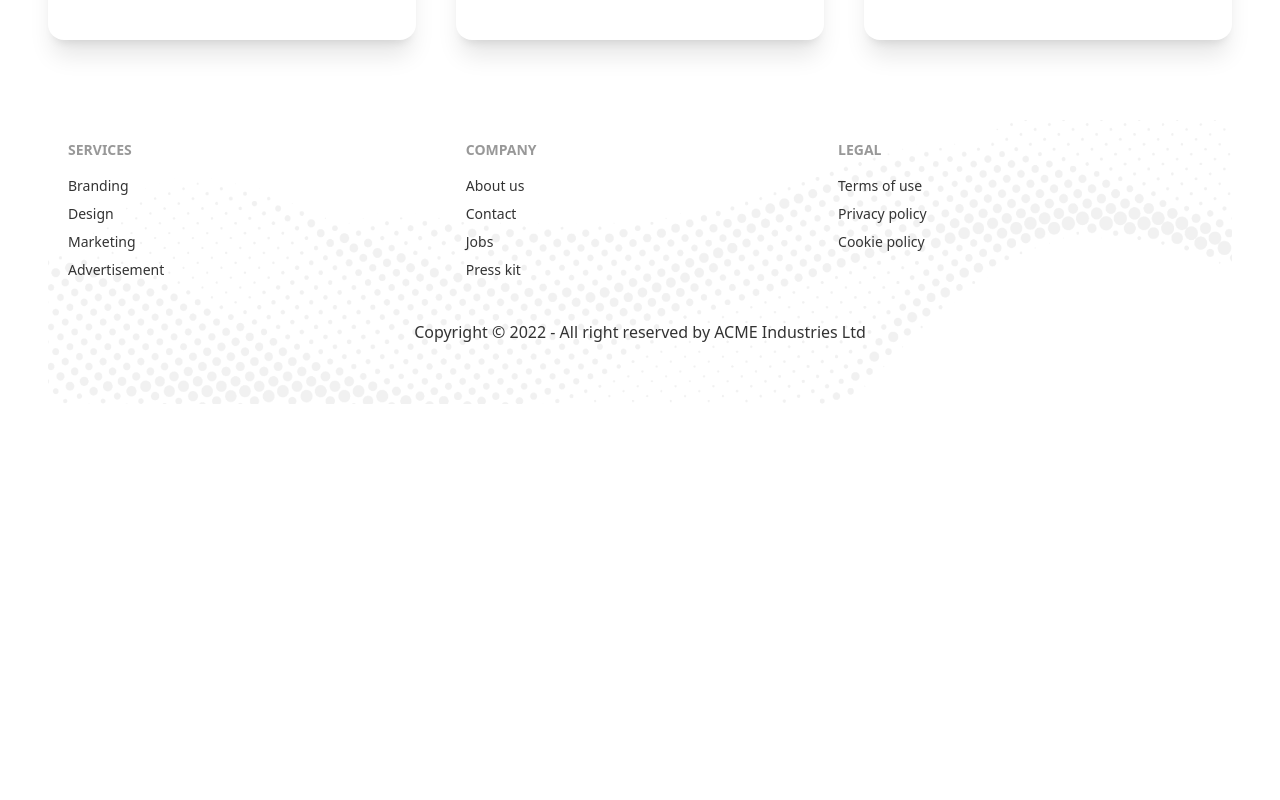
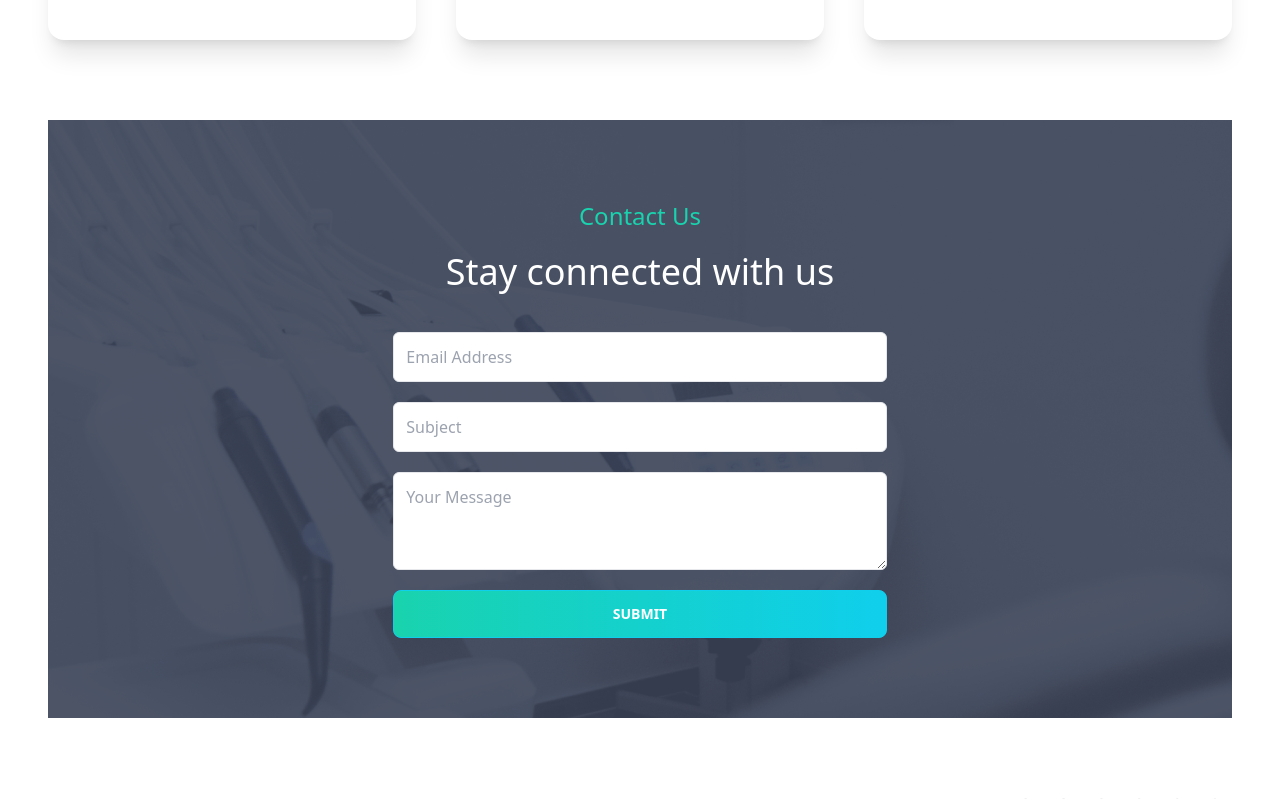
Before and after one commit to bishwajit70/doctors-portal-client, a React (Create React App) app: page / in a window 1280 px wide. Shown: the part 3880-4680 px from the top of the page. Before the commit the page ends 4284 px from the top, so only its background shows below. Built offline with nearby package versions, Linux system fonts and the light colour scheme.

Commit message:
hompage completed

```diff
--- a/public/index.html
+++ b/public/index.html
@@ -24,7 +24,7 @@
       work correctly both with client-side routing and a non-root public URL.
       Learn how to configure a non-root public URL by running `npm run build`.
     -->
-    <title>React App</title>
+    <title>Doctors Portal</title>
   </head>
   <body>
     <noscript>You need to enable JavaScript to run this app.</noscript>
--- a/src/Pages/Home/Footer.js
+++ b/src/Pages/Home/Footer.js
@@ -10,21 +10,21 @@ const Footer = () => {
         }} className='p-5'>
             <div className="footer">
                 <div>
-                    <span className="footer-title">Services</span>
+                    <span className="footer-title">SERVICES</span>
                     <a className="link link-hover">Branding</a>
                     <a className="link link-hover">Design</a>
                     <a className="link link-hover">Marketing</a>
                     <a className="link link-hover">Advertisement</a>
                 </div>
                 <div>
-                    <span className="footer-title">Company</span>
+                    <span className="footer-title">ORAL HEALTH</span>
                     <a className="link link-hover">About us</a>
                     <a className="link link-hover">Contact</a>
                     <a className="link link-hover">Jobs</a>
                     <a className="link link-hover">Press kit</a>
                 </div>
                 <div>
-                    <span className="footer-title">Legal</span>
+                    <span className="footer-title">OUR ADDRESS</span>
                     <a className="link link-hover">Terms of use</a>
                     <a className="link link-hover">Privacy policy</a>
                     <a className="link link-hover">Cookie policy</a>
--- a/src/Pages/Home/Home.js
+++ b/src/Pages/Home/Home.js
@@ -2,6 +2,7 @@ import React from 'react';
 import Banner from './Banner';
 import Exceptional from './Exceptional';
 import Footer from './Footer';
+import HomeContact from './HomeContact';
 import Info from './Info';
 import MakeAppointment from './MakeAppointment';
 import Services from './Services';
@@ -17,6 +18,7 @@ const Home = () => {
             <Exceptional></Exceptional>
             <MakeAppointment></MakeAppointment>
             <Testimonial></Testimonial>
+            <HomeContact></HomeContact>
             <Footer></Footer>
         </div>
     );
--- /dev/null
+++ b/src/Pages/Home/HomeContact.js
@@ -0,0 +1,33 @@
+import React from 'react';
+import appointment from '../../assets/images/appointment.png'
+import PrimaryButton from '../Shared/PrimaryButton';
+
+const HomeContact = () => {
+    return (
+        <div style={{
+            backgroundImage: `url(${appointment})`
+        }} className='mb-20'>
+            <div className='py-20'>
+                <div className='text-center'>
+                    <h2 className='text-secondary pb-5 text-2xl'>Contact Us</h2>
+                    <h1 className='text-4xl pb-10 text-white'>Stay connected with us</h1>
+                </div>
+                <form className='w-5/12 grid mx-auto'>
+
+                    <input type="text" name='email' placeholder="Email Address" className="border p-3 mb-5 rounded-md" />
+
+                    <input type="text" name='subject' placeholder="Subject" className="border p-3 mb-5 rounded-md" />
+
+
+                    <textarea className="border p-3 mb-5 rounded-md" name="message" id="" cols="30" rows="3" placeholder='Your Message'></textarea>
+
+                    <PrimaryButton>Submit</PrimaryButton>
+
+                </form>
+            </div>
+
+        </div>
+    );
+};
+
+export default HomeContact;
```
